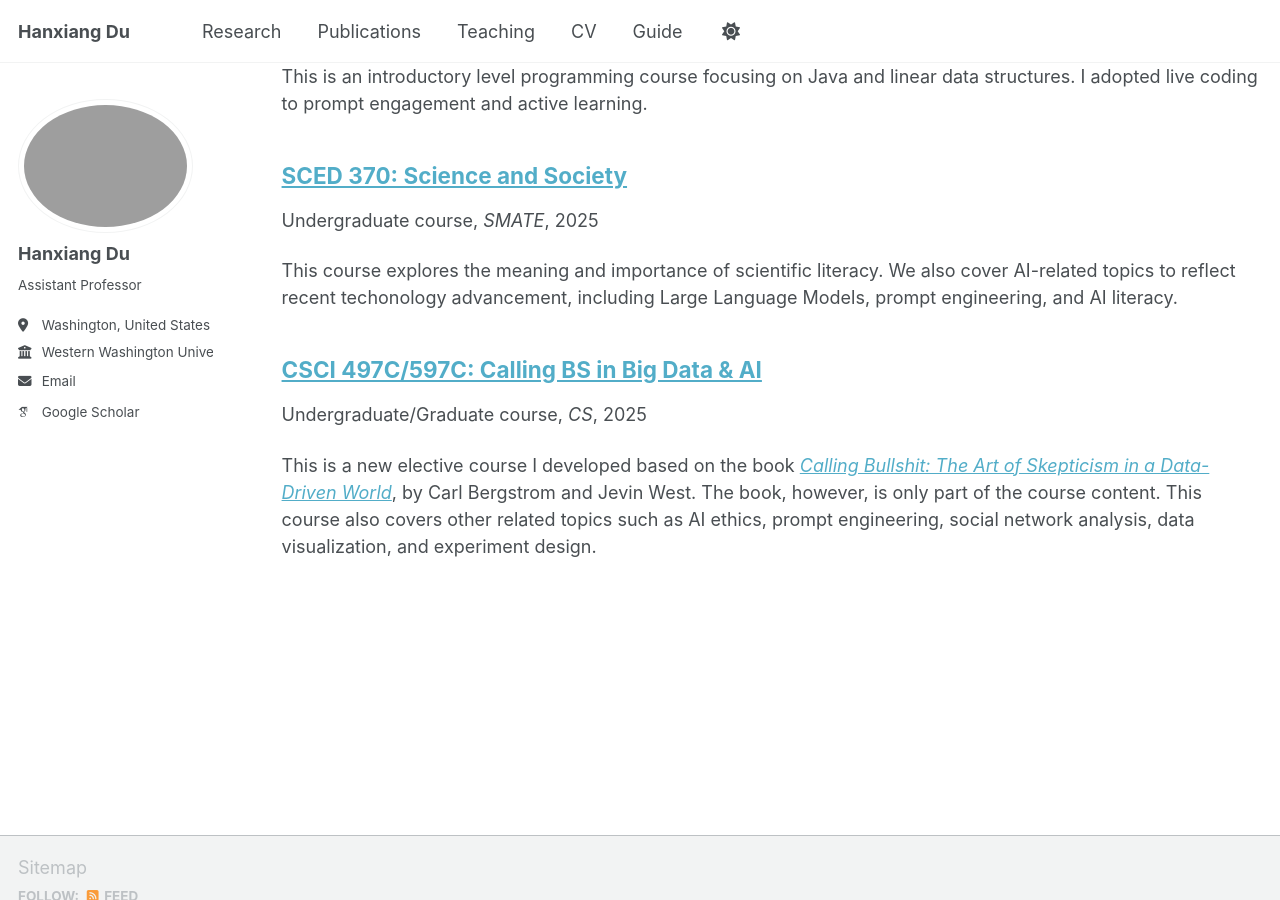
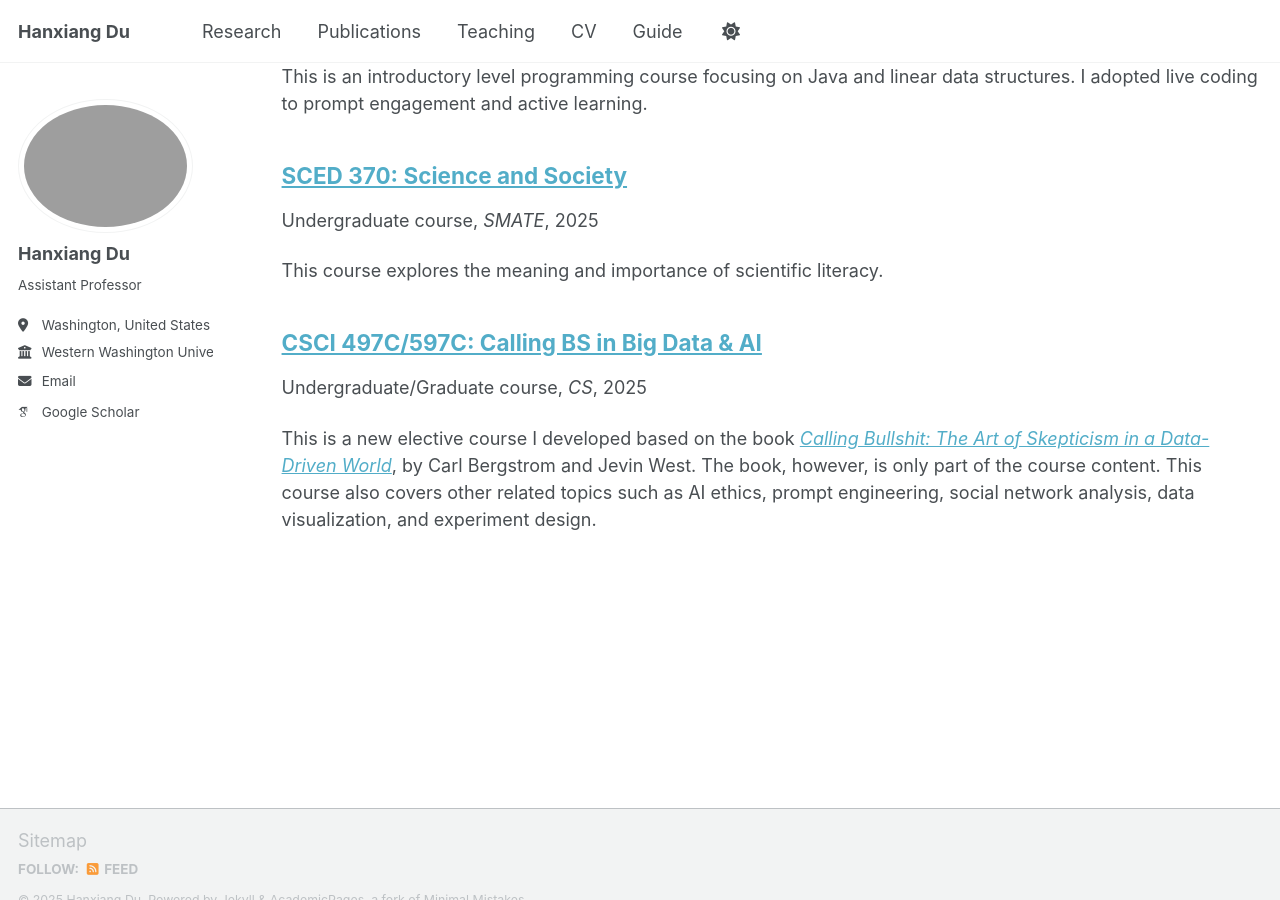
Before and after one commit to HXDU/HD.github.io, a Jekyll site: the page built from _pages/teaching.html, in a window 1280 px wide and 900 px high, scrolled down 444 px. Built offline with Jekyll 4.4.1, drawn with Linux system fonts in a browser that asks for light colours; some web fonts are replaced; a script that is not in the unit is left out.

Commit message:
Update 1SCED370.md

```diff
--- a/_teaching/1SCED370.md
+++ b/_teaching/1SCED370.md
@@ -1,7 +1,7 @@
 ---
 title: "SCED 370: Science and Society"
 collection: teaching
-excerpt: "This course explores the meaning and importance of scientific literacy. We also cover AI-related topics to reflect recent techonology advancement, including Large Language Models, prompt engineering, and AI literacy."
+excerpt: "This course explores the meaning and importance of scientific literacy."
 type: "Undergraduate course"
 venue: SMATE
 date: 2025-09-28
```
